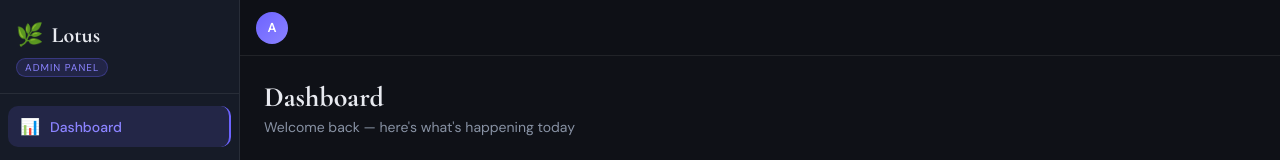
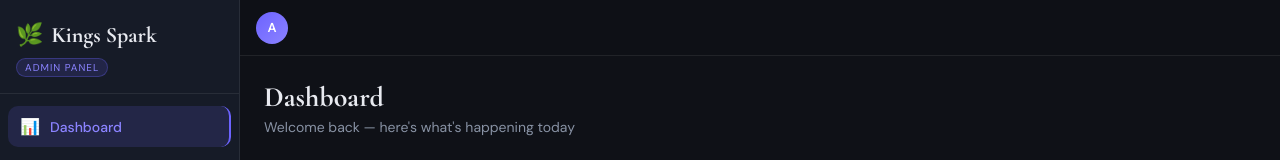
Before and after one commit to pranav-patil01/VEG-AROMA, a React (Vite) app: page /admin in a window 1280 px wide. Shown: the top 160 px of the page. Built offline with nearby package versions, Linux system fonts and the light colour scheme.

Commit message:
Update AdminLayout.jsx

```diff
--- a/src/components/admin/AdminLayout.jsx
+++ b/src/components/admin/AdminLayout.jsx
@@ -25,7 +25,7 @@ export default function AdminLayout({ children }) {
         <div className={styles.sidebarHeader}>
           <div className={styles.logo}>
             <span className={styles.logoIcon}>🌿</span>
-            <span className={styles.logoText}>Lotus<span></span></span>
+            <span className={styles.logoText}>Kings Spark<span></span></span>
           </div>
           <div className={styles.adminBadge}>Admin Panel</div>
         </div>
```
